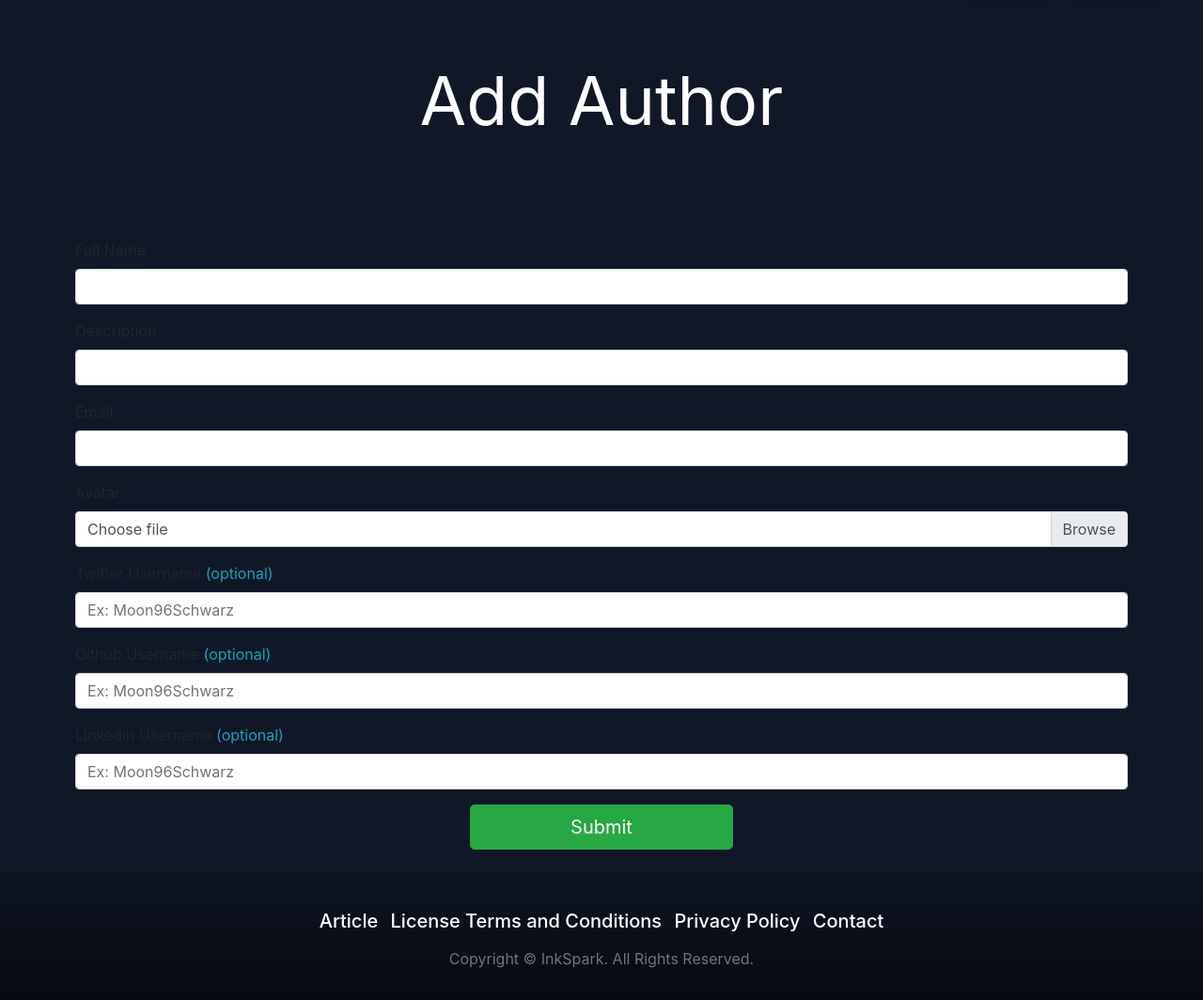
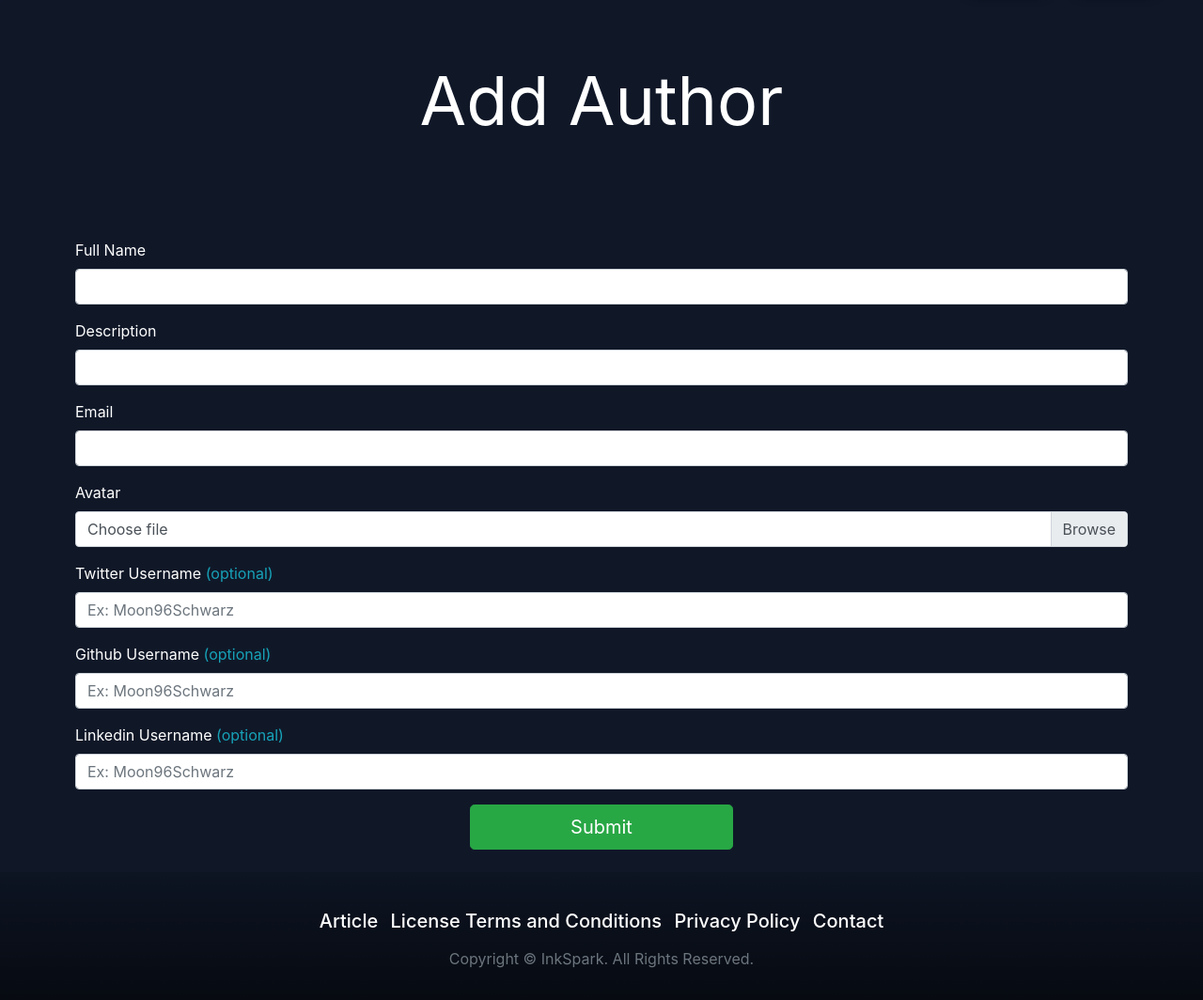
Before and after one commit to Vexy-04/DBMS-Mini-Project, a PHP site: page /add_author.php in a window 1280 px wide. Shown: the part 54-1118 px from the top of the page at 94% size. Run offline with PHP 8.4, Linux system fonts and the light colour scheme; a stand-in replaces the project's code that opens the database connection.

Commit message:
textcolourchange

```diff
--- a/add_author.php
+++ b/add_author.php
@@ -25,22 +25,22 @@
                     <form action="assest/insert.php?type=author" method="POST" enctype="multipart/form-data">
 
                         <div class="form-group">
-                            <label for="authName">Full Name</label>
+                            <label class="awt" for="authName">Full Name</label>
                             <input type="text" class="form-control" name="authName" id="authName">
                         </div>
 
                         <div class="form-group">
-                            <label for="authDesc">Description</label>
+                            <label  class="awt" for="authDesc">Description</label>
                             <input type="text" class="form-control" name="authDesc" id="authDesc">
                         </div>
 
                         <div class="form-group">
-                            <label for="authEmail">Email</label>
+                            <label  class="awt" for="authEmail">Email</label>
                             <input type="email" class="form-control" name="authEmail" id="authEmail">
                         </div>
 
                         <div class="form-group">
-                            <label for="authImage">Avatar</label>
+                            <label  class="awt" for="authImage">Avatar</label>
                             <div class="custom-file">
                                 <input type="file" class="custom-file-input" name="authImage" id="authImage">
                                 <label class="custom-file-label" for="authImage">Choose file</label>
@@ -48,15 +48,15 @@
                         </div>
 
                         <div class="form-group">
-                            <label for="authTwitter">Twitter Username <span class="text-info">(optional)</span></label>
+                            <label  class="awt" for="authTwitter">Twitter Username <span class="text-info">(optional)</span></label>
                             <input type="text" class="form-control" name="authTwitter" id="authTwitter" placeholder="Ex: Moon96Schwarz">
                         </div>
                         <div class="form-group">
-                            <label for="authGithub">Github Username <span class="text-info">(optional)</span></label>
+                            <label  class="awt" for="authGithub">Github Username <span class="text-info">(optional)</span></label>
                             <input type="text" class="form-control" name="authGithub" id="authGithub" placeholder="Ex: Moon96Schwarz">
                         </div>
                         <div class="form-group">
-                            <label for="authLinkedin">Linkedin Username <span class="text-info">(optional)</span></label>
+                            <label  class="awt" for="authLinkedin">Linkedin Username <span class="text-info">(optional)</span></label>
                             <input type="text" class="form-control" name="authLinkedin" id="authLinkedin" placeholder="Ex: Moon96Schwarz">
                         </div>
 
```
